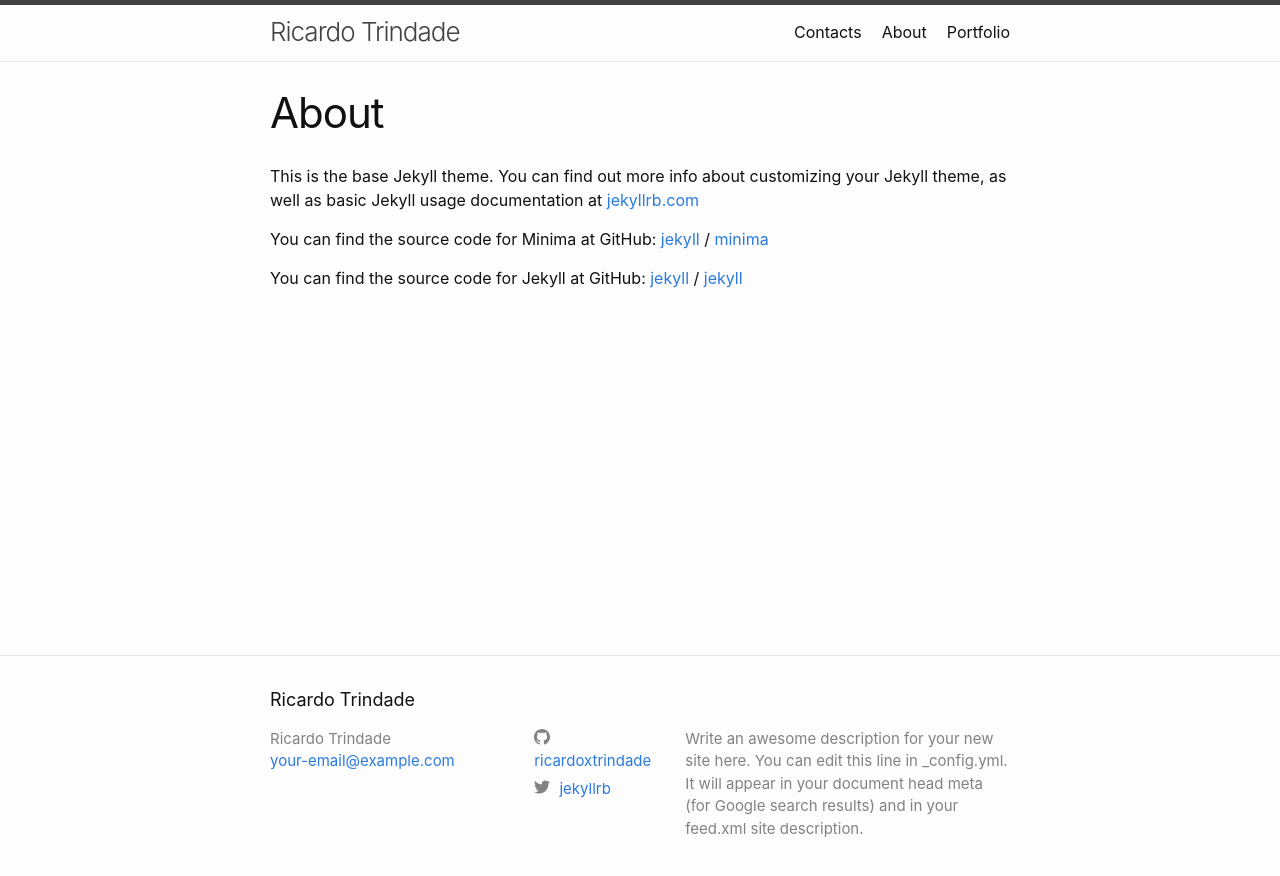
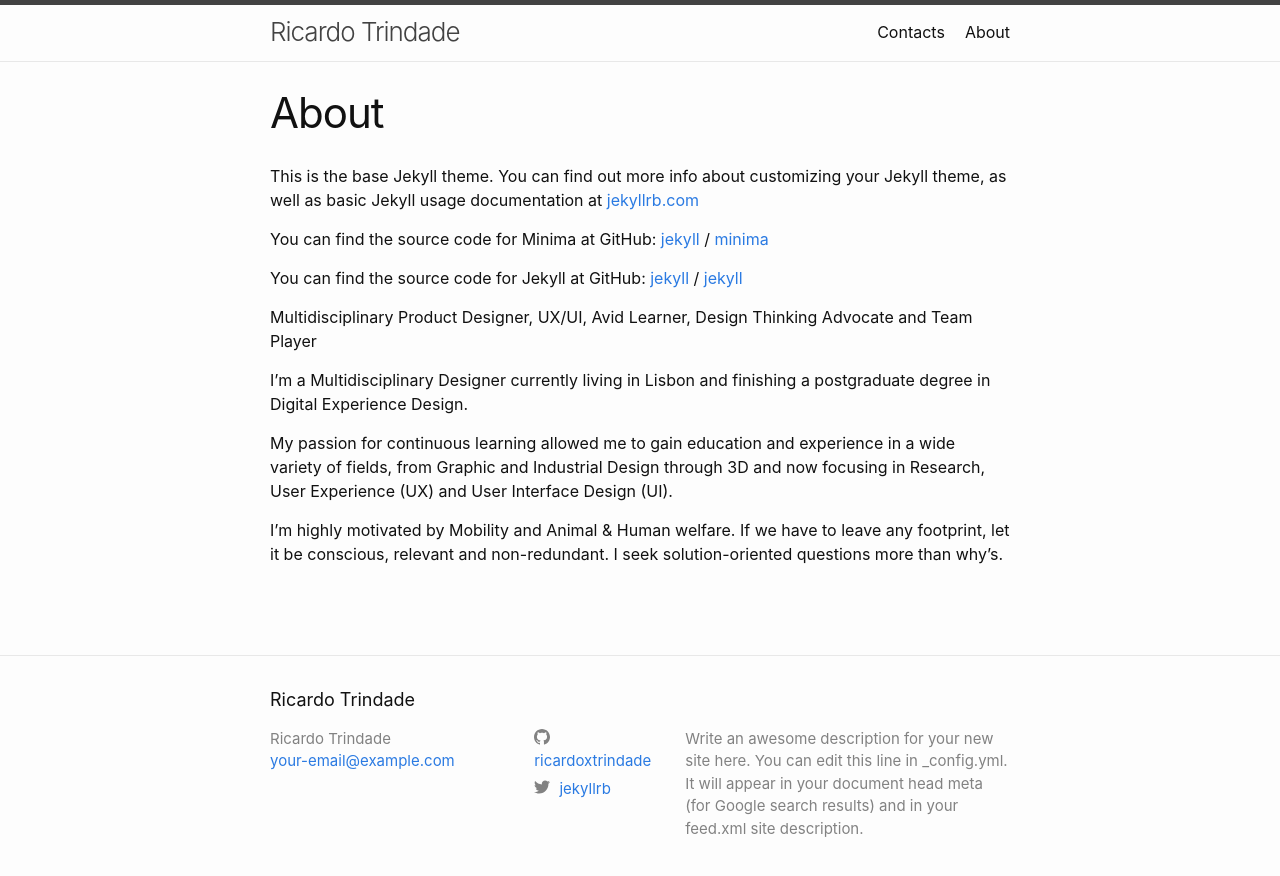
Before and after one commit to ricardoxtrindade/projecto_final_ltd, a Jekyll site: the page built from about.markdown, in a window 1280 px wide. Shown: the top 876 px of the page. Built offline with Jekyll 4.4.1, drawn with Linux system fonts in a browser that asks for light colours.

Commit message:
Trabalho nas páginas do portfolio

```diff
--- a/about.markdown
+++ b/about.markdown
@@ -16,3 +16,11 @@ You can find the source code for Jekyll at GitHub:
 
 
 [jekyll-organization]: https://github.com/jekyll
+
+Multidisciplinary Product Designer, UX/UI, Avid Learner, Design Thinking Advocate and Team Player
+
+I’m a Multidisciplinary Designer currently living in Lisbon and finishing a postgraduate degree in Digital Experience Design.
+
+My passion for continuous learning allowed me to gain education and experience in a wide variety of fields, from Graphic and Industrial Design through 3D and now focusing in Research, User Experience (UX) and User Interface Design (UI).
+
+I'm highly motivated by Mobility and Animal & Human welfare. If we have to leave any footprint, let it be conscious, relevant and non-redundant. I seek solution-oriented questions more than why’s.
```
Also changed, not shown: _portfolio/Trabalho1.md (deleted, +0 -3 lines), _posts/2022-05-23-Lipor DIY stand.md (added, +9 -0 lines), _posts/2022-05-23-OPP Congress.md (added, +6 -0 lines), _posts/2022-05-23-ueEV2011.md (added, +6 -0 lines), portfolio.md (deleted, +0 -5 lines).
